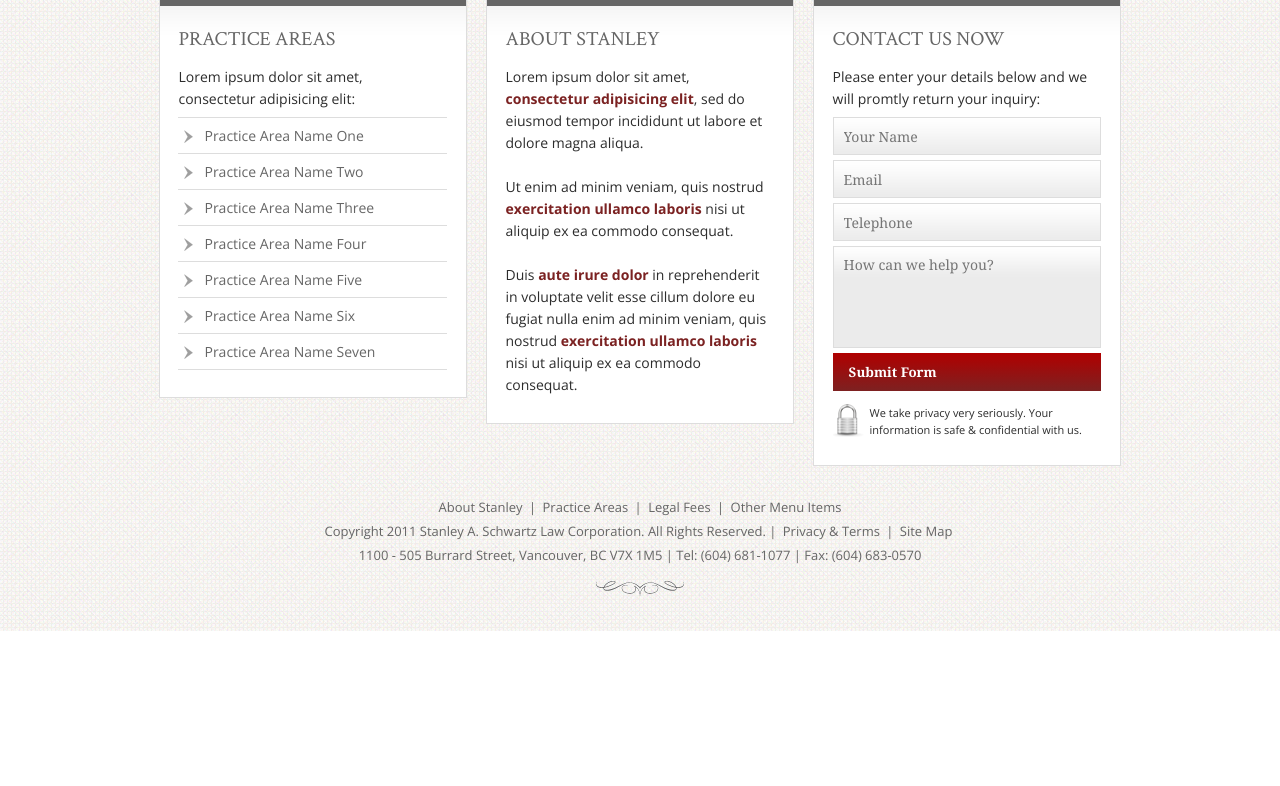
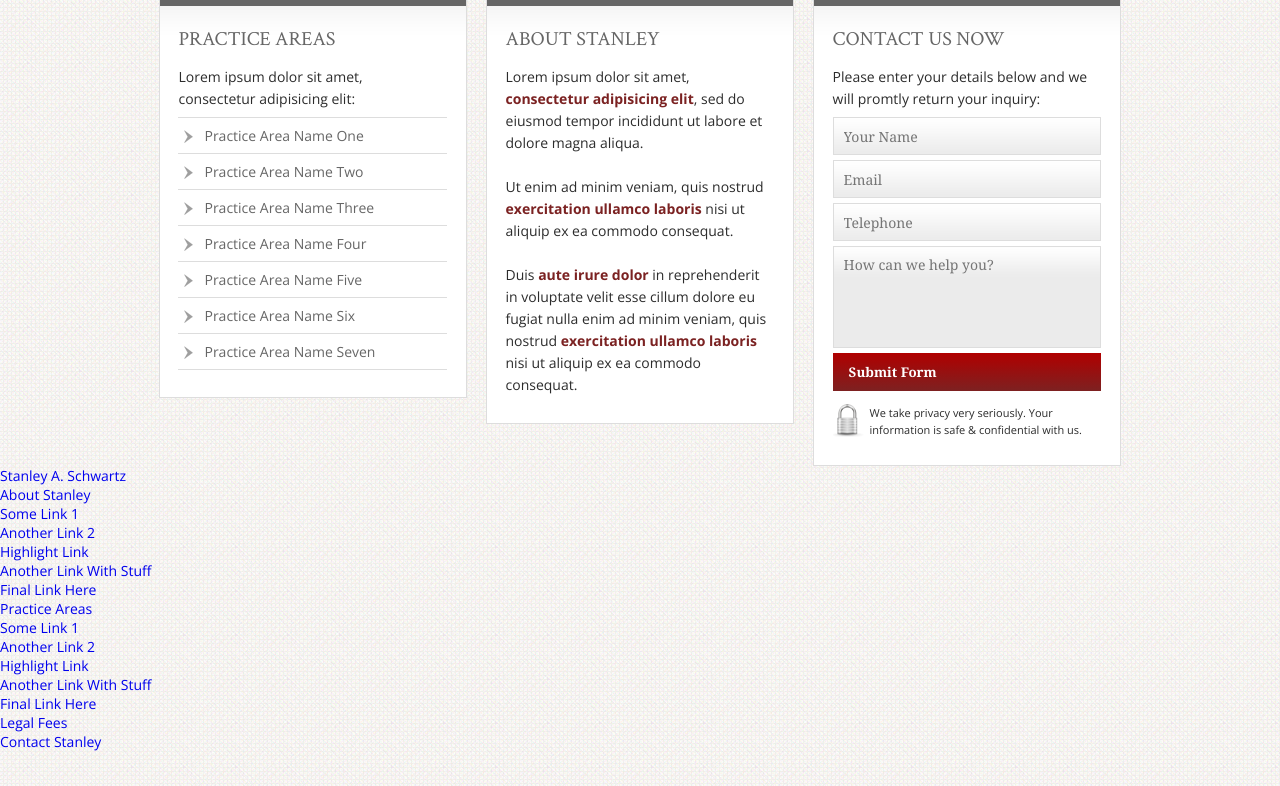
Before and after one commit to smuddin/html-stanley, a PHP site: page /index.php in a window 1280 px wide. Shown: the part 689-1475 px from the top of the page. Before the commit the page ends 1320 px from the top, so only its background shows below. Run offline with PHP 8.4, Linux system fonts and the light colour scheme.

Commit message:
Update footer.php

```diff
--- a/footer.php
+++ b/footer.php
@@ -1,30 +1,13 @@
-
-    <footer class="container">
-
-        <nav>
-            <ul>
-                <li><a href="#">About Stanley</a> |</li>
-                <li><a href="#">Practice Areas</a> |</li>
-                <li><a href="#">Legal Fees</a> |</li>
-                <li><a href="#">Other Menu Items</a></li>
-            </ul>
-        </nav>
-
-        <p>Copyright 2011 Stanley A. Schwartz Law Corporation. All Rights Reserved. | <a href="#">Privacy &amp; Terms</a> | <a href="#">Site Map</a></p>
-        <address>1100 - 505 Burrard Street, Vancouver, BC  V7X 1M5 | Tel: (604) 681-1077 | Fax: (604) 683-0570</address>
-
-    </footer><!-- End of footer -->
-
 
 </div></div><!-- End of wrap -->
 
 
-<div id="slidingMenu">
-    <nav id="slidingMenuContent">
+<div id="sliding-menu">
+    <nav id="sliding-menu-content">
         <ul>
             <li><a href="./">Stanley A. Schwartz</a></li>
             <li class="closed">
-                <a href="javascript:void(0);">About Stanley</a>
+                <a href="#">About Stanley</a>
                 <ul>
                     <li><a href="#">Some Link 1</a></li>
                     <li><a href="#">Another Link 2</a></li>
@@ -34,7 +17,7 @@
                 </ul>
             </li>
             <li class="closed">
-                <a href="javascript:void(0);">Practice Areas</a>
+                <a href="#">Practice Areas</a>
                 <ul>
                     <li><a href="#">Some Link 1</a></li>
                     <li><a href="#">Another Link 2</a></li>
```
